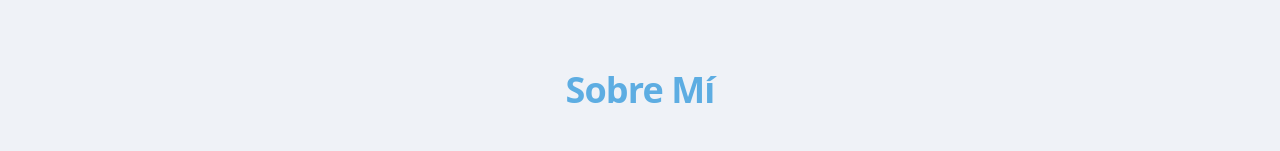
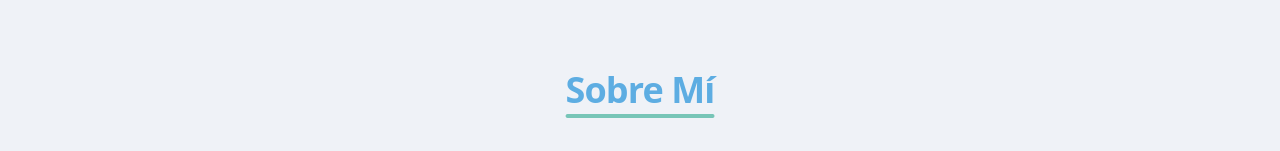
Before and after one commit to jcardosorios/jcardosorios.github.io, a React (Vite) app: page / in a window 1280 px wide. Shown: the part 591-742 px from the top of the page. Built offline with nearby package versions, Linux system fonts and the light colour scheme; what @radix-ui/themes would draw is missing.

Commit message:
feat: underline on titles

```diff
--- a/src/components/sections/SectionWrapper.tsx
+++ b/src/components/sections/SectionWrapper.tsx
@@ -1,4 +1,4 @@
-import type { ReactNode } from 'react';
+import { useEffect, useRef, useState, type ReactNode } from 'react';
 import { cn } from '../../lib/utils';
 
 interface SectionWrapperProps {
@@ -10,12 +10,56 @@ interface SectionWrapperProps {
 }
 
 export function SectionWrapper({ id, title, children, className, titleClassName }: SectionWrapperProps) {
+  const [underlineWidth, setUnderlineWidth] = useState(0)
+  const titleRef = useRef<HTMLHeadingElement>(null);
+
+  useEffect(() => {
+    const handleScroll = () => {
+      if (!titleRef.current) return;
+
+      const titleRect = titleRef.current.getBoundingClientRect();
+      const viewportHeight = window.innerHeight
+
+      const animationStartThreshold = viewportHeight * 0.8
+      const animationEndThreshold = viewportHeight * 0.3
+
+      let progress = 0
+      if (titleRect.top < animationStartThreshold && titleRect.top > animationEndThreshold ) {
+        progress = (animationStartThreshold - titleRect.top) / (animationStartThreshold - animationEndThreshold)
+      } else if (titleRect.top <= animationEndThreshold) {
+        progress = 1
+      } else {
+        progress = 0
+      }
+
+      progress = Math.max(0, Math.min(1, progress))
+      setUnderlineWidth(progress * 100)
+    }
+    window.addEventListener('scroll', handleScroll, {passive: true})
+    handleScroll()
+
+    return () => {
+      window.removeEventListener('scroll', handleScroll)
+    }
+  })
+
   return (
     <section id={id} className={cn("w-full max-w-5xl py-12 md:py-20 mx-auto", className)}>
       <div className="container mx-auto px-4 md:px-6">
-        <h2 className={cn("text-3xl md:text-4xl font-bold mb-8 md:mb-12 text-center text-primary tracking-tight mx-auto", titleClassName)}>
-          {title}
-        </h2>
+        <div className='flex flex-col items-center mb-8 md:mb-12'>
+          <div className='relative inline-block'>
+            <h2
+              ref={titleRef}
+              className={cn("text-3xl md:text-4xl font-bold text-center text-primary tracking-tight pb-2", titleClassName)}>
+              {title}
+            </h2>
+            <div
+              style={{ width: `${underlineWidth}%` }}
+              className="absolute bottom-0 left-1/2 h-1 -translate-x-1/2 bg-accent/70 rounded-full transition-[width] duration-300 ease-out"
+              aria-hidden="true"
+            />
+          </div>
+        </div>
         {children}
       </div>
     </section>
```
